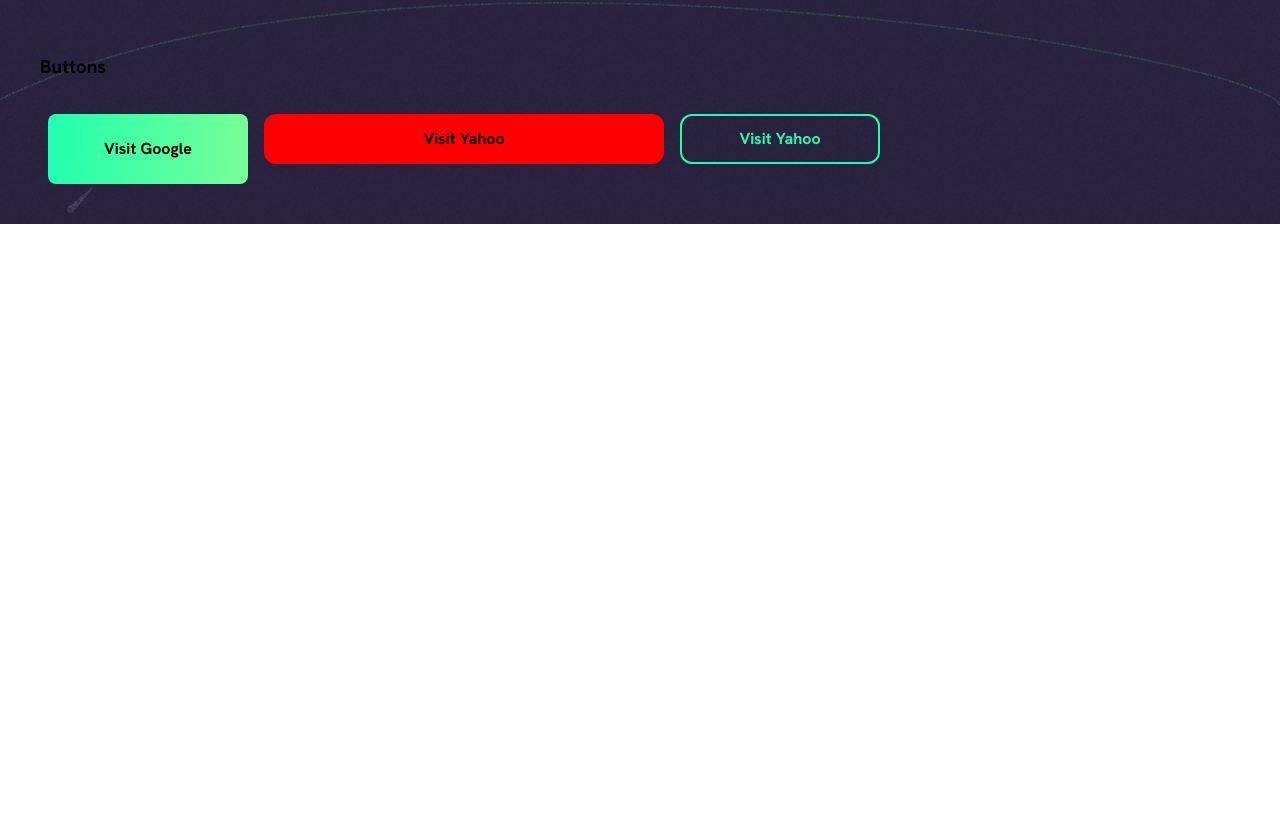
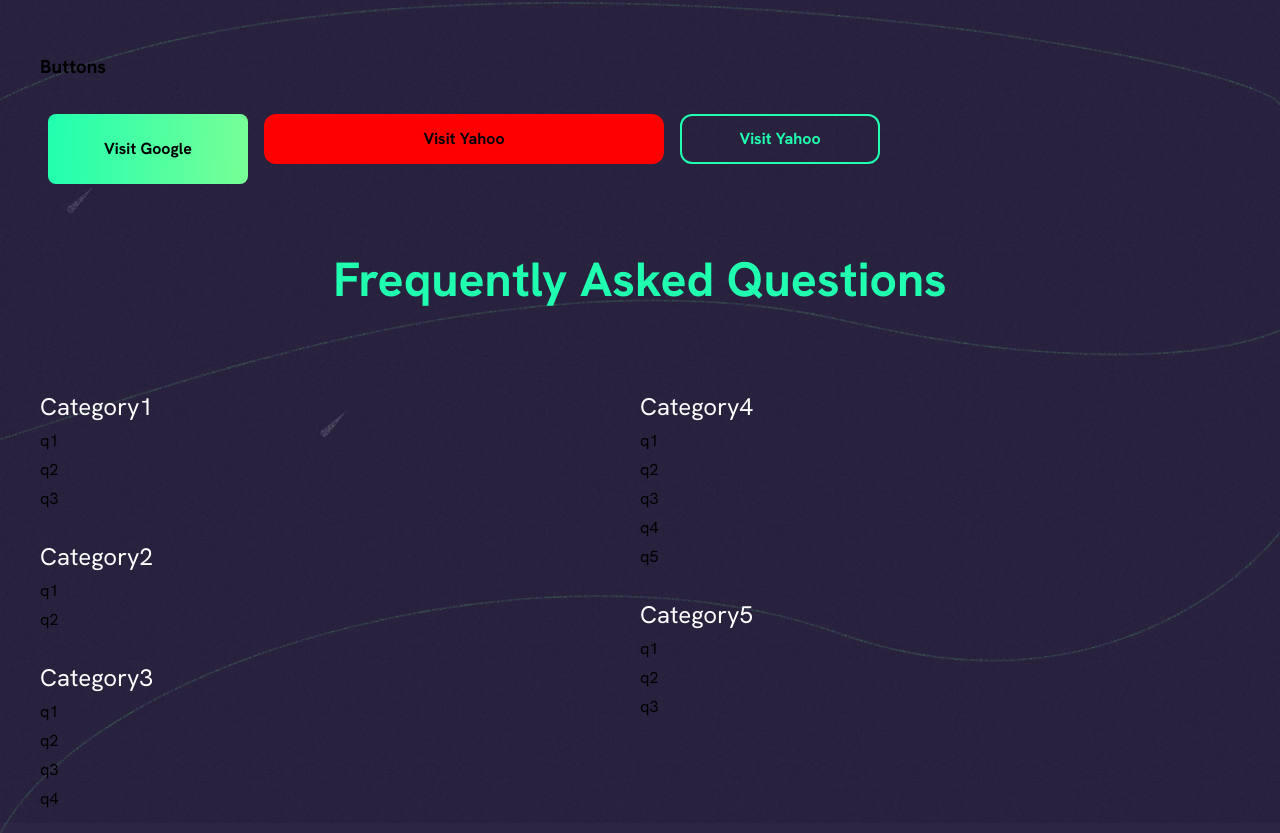
Before and after one commit to nwplus/www, a Next.js app: page /charcuterie in a window 1280 px wide. Shown: the part 3275-4108 px from the top of the page. Before the commit the page ends 3499 px from the top, so only its background shows below. Built offline with nearby package versions, Linux system fonts and the light colour scheme.

Commit message:
setup styling for question and FAQ section

```diff
--- /dev/null
+++ b/components/Faq.js
@@ -0,0 +1,47 @@
+import styled from 'styled-components'
+import FaqSection from './FaqSection'
+
+const FaqGrid = styled.div`
+    display: grid;
+    grid-template-columns: 50% 50%;
+    grid-template-rows: auto;
+`
+
+const Title = styled.div`
+    color: ${p => p.theme.colors.primary};
+    text-align: center;
+    font-weight: bold;
+    font-size: 3em;
+    margin-bottom: 1em;
+`
+
+const FlexContainer = styled.div`
+    display: flex;
+    flex-direction: column;
+`
+
+const StyledSection = styled(FaqSection)`
+    margin-top: 2em;
+`
+
+const Faq = ({ faqs }) => {
+    const halfIndex = Math.ceil(faqs.length / 2)
+    const firstHalf = faqs.slice(0, halfIndex)
+    const secondHalf = faqs.slice(-halfIndex+1)
+
+    return (
+        <div>
+            <Title>Frequently Asked Questions</Title>
+            <FaqGrid>
+                <FlexContainer>
+                    {firstHalf.map(faq => <StyledSection category={faq.category} questions={faq.questions}/>)}
+                </FlexContainer>
+                <FlexContainer>
+                    {secondHalf.map(faq => <StyledSection category={faq.category} questions={faq.questions}/>)}
+                </FlexContainer>
+            </FaqGrid>
+        </div>
+    )
+}
+
+export default Faq
--- /dev/null
+++ b/components/FaqSection.js
@@ -0,0 +1,26 @@
+import styled from 'styled-components'
+
+const SectionContainer = styled.div`
+    display: flex;
+    flex-direction: column;
+`
+
+const CategoryName = styled.div`
+    color: white;
+    font-size: 1.5em;
+`
+
+const StyledQuestion = styled.div`
+    margin-top: 0.5em;
+`
+
+const FaqSection = ({ category, questions, className }) => {
+    return (
+        <SectionContainer className={className}>
+            <CategoryName>{category}</CategoryName>
+            {questions.map(q => <StyledQuestion>{q}</StyledQuestion>)}
+        </SectionContainer>
+    )
+}
+
+export default FaqSection
--- a/pages/charcuterie.js
+++ b/pages/charcuterie.js
@@ -11,6 +11,8 @@ import { ContentContainer } from '../components/ContentContainer';
 import { Background } from '../components/Background';
 import { LargeTitle, Title2, Body } from '../components/Typography';
 import Pagination, { getClickedPageIndex } from '../components/Pagination';
+import FaqSection from '../components/FaqSection';
+import Faq from '../components/Faq';
 
 const BADGE_ICON = 'assets/logos/our-pick-badge.svg';
 const VIDEO_ICON = 'assets/logos/video-icon.svg';
@@ -136,6 +138,17 @@ export default function Charcuterie() {
           </div>
         </ContentContainer>
 
+        <ContentContainer>
+          <Faq faqs={
+            [
+              { category: 'Category1', questions: ['q1', 'q2', 'q3'] },
+              { category: 'Category2', questions: ['q1', 'q2'] },
+              { category: 'Category3', questions: ['q1', 'q2', 'q3', 'q4'] },
+              { category: 'Category4', questions: ['q1', 'q2', 'q3', 'q4', 'q5'] },
+              { category: 'Category5', questions: ['q1', 'q2', 'q3'] }
+            ]}/>
+        </ContentContainer>
+
         <div style={{ position: 'fixed', top: 0, background: 'rgb(0, 0, 0, 0.50)', width: '100%' }}>
           <NavBar hiring={false}/>
         </div>
```
